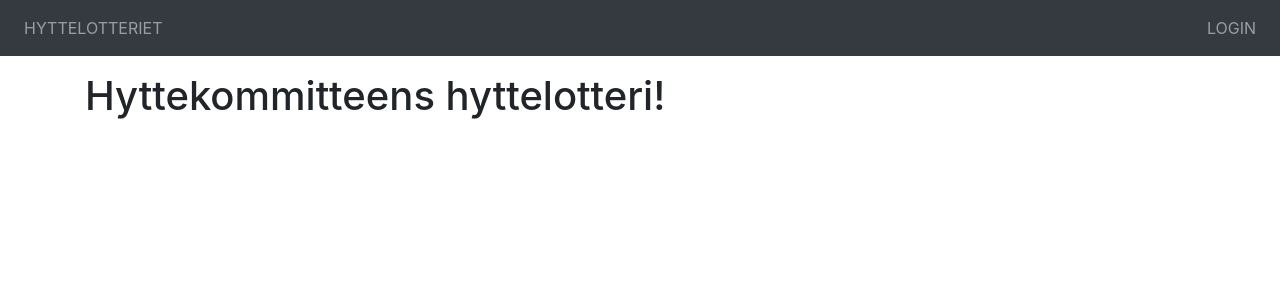
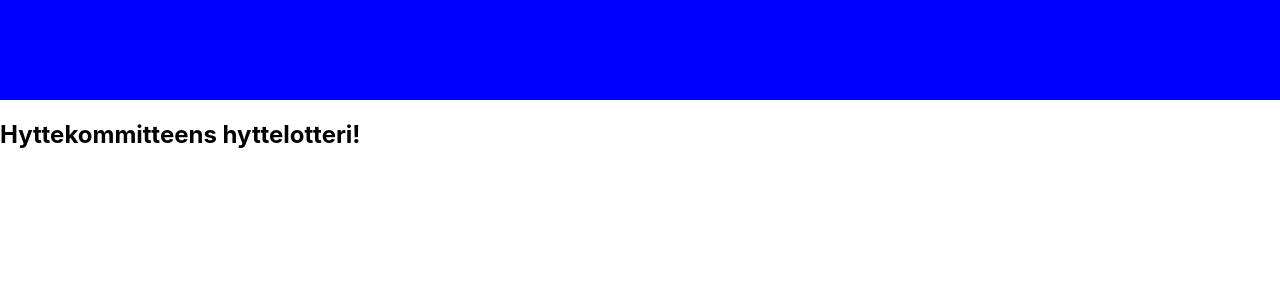
Before and after one commit to oyvind0402/AppForHyttegruppen, a React (Create React App) app in the folder frontend/: page / in a window 1280 px wide. Shown: the top 300 px of the page. Built offline with nearby package versions, Linux system fonts and the light colour scheme.

Commit message:
Removed bootstrap and removed some code from layout.css that wasnt doing anything.

```diff
--- a/frontend/public/index.html
+++ b/frontend/public/index.html
@@ -24,10 +24,6 @@
       work correctly both with client-side routing and a non-root public URL.
       Learn how to configure a non-root public URL by running `npm run build`.
     -->
-    <link
-      rel="stylesheet"
-      href="https://stackpath.bootstrapcdn.com/bootstrap/4.5.2/css/bootstrap.min.css"
-    />
     <title>Hyttelotteri</title>
   </head>
   <body>
@@ -44,14 +40,4 @@
       To create a production bundle, use `npm run build` or `yarn build`.
     -->
   </body>
-  <script
-    src="https://code.jquery.com/jquery-3.3.1.slim.min.js"
-    integrity="sha384-q8i/X+965DzO0rT7abK41JStQIAqVgRVzpbzo5smXKp4YfRvH+8abtTE1Pi6jizo"
-    crossorigin="anonymous"
-  ></script>
-  <script
-    src="https://stackpath.bootstrapcdn.com/bootstrap/4.3.1/js/bootstrap.min.js"
-    integrity="sha384-JjSmVgyd0p3pXB1rRibZUAYoIIy6OrQ6VrjIEaFf/nJGzIxFDsf4x0xIM+B07jRM"
-    crossorigin="anonymous"
-  ></script>
 </html>
--- a/frontend/src/components/Layout/Layout.css
+++ b/frontend/src/components/Layout/Layout.css
@@ -1,19 +1,7 @@
 body {
   min-height: 100%;
-  padding-top: 4.5rem;
-  padding-bottom: 4.5rem;
 }
 
 html {
   height: 100%;
 }
-
-@media (min-width: 768px) {
-  .bd-placeholder-img-lg {
-    font-size: 3.5rem;
-  }
-}
-
-.navbar-nav {
-  text-transform: uppercase;
-}
--- /dev/null
+++ b/frontend/src/components/Reusable/Header/Header.css
@@ -0,0 +1,9 @@
+.navbar {
+
+}
+
+.navbar-container {
+    background-color: blue;
+    width: 100%;
+    height: 100px;
+}
--- a/frontend/src/components/Reusable/Header/Header.js
+++ b/frontend/src/components/Reusable/Header/Header.js
@@ -1,6 +1,7 @@
 import { useContext } from "react";
 import { Link, useHistory } from "react-router-dom";
 import LoginContext from "../../../LoginContext/login-context";
+import "./Header.css";
 
 const Header = () => {
   const history = useHistory();
@@ -15,58 +16,13 @@ const Header = () => {
   };
 
   return (
-    <nav className="navbar navbar-expand-md navbar-dark fixed-top bg-dark">
-      <button
-        type="button"
-        className="navbar-toggler"
-        data-toggle="collapse"
-        data-target="#navbarCollapse"
-        aria-controls="navbarCollapse"
-        aria-expanded="false"
-        aria-label="Toggle navigation"
-      >
-        <span className="navbar-toggler-icon"></span>
-      </button>
-      <div
-        className="collapse navbar-collapse justify-content-between"
-        id="navbarCollapse"
-      >
-        <div className="d-flex flex-row">
-          <ul className="navbar-nav mr-auto">
-            <li className="nav-item">
-              <Link className="nav-link" to="/">
-                Hyttelotteriet
-              </Link>
-            </li>
-            {loggedIn && (
-              <li className="nav-item">
-                <Link className="nav-link" to="/admin">
-                  Admin
-                </Link>
-              </li>
-            )}
-          </ul>
+    <>
+      <nav className="navbar">
+        <div className="navbar-container">
+
         </div>
-        <div className="d-flex flex-row justify-content-end">
-          <ul className="navbar-nav mr-auto">
-            {!loggedIn && (
-              <li className="nav-item">
-                <Link className="nav-link" to="/login">
-                  Login
-                </Link>
-              </li>
-            )}
-            {loggedIn && (
-              <li className="nav-item">
-                <button className="btn btn-dark" onClick={logoutHandler}>
-                  Logout
-                </button>
-              </li>
-            )}
-          </ul>
-        </div>
-      </div>
-    </nav>
+      </nav>
+    </>
   );
 };
 
```
